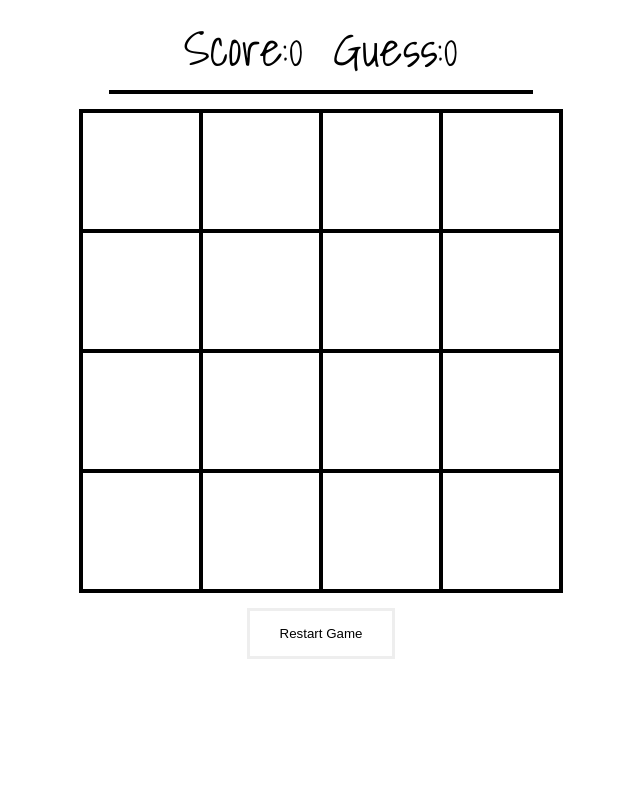
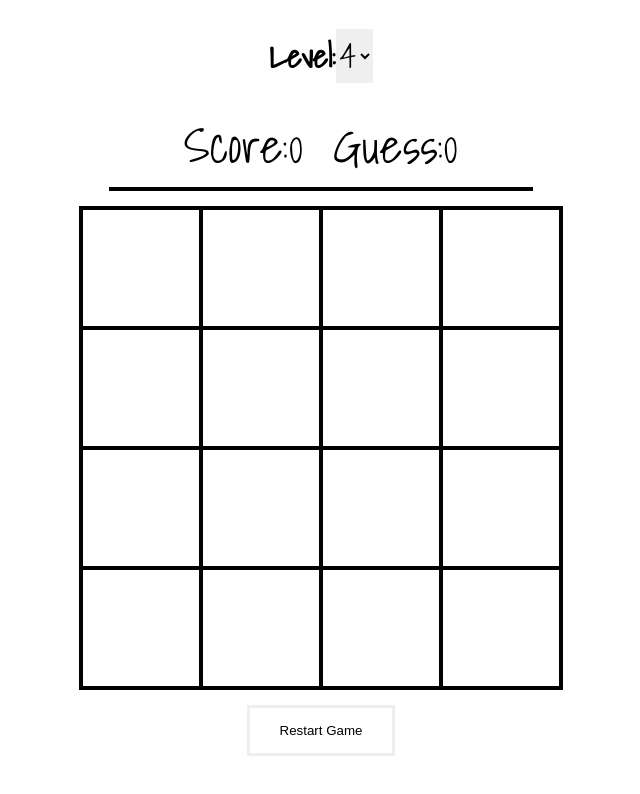
Before and after one commit to eece/find-numbers, an Angular app: page / in a window 1280 px wide. Shown: the top 794 px of the page, without its empty margins (319-959 px from the left). Built offline with nearby package versions, Linux system fonts and the light colour scheme.

Commit message:
Level feature added, bug fix after game finished restart function

```diff
--- a/src/app/app.component.html
+++ b/src/app/app.component.html
@@ -11,6 +11,10 @@
 <body>
   <div class="puzzle" *ngIf="!this.finished">
     <div class="status">
+      <h1>Level:<select (change)="levelChangeHandler()" [(ngModel)]="level">
+        <option [value]="index" *ngFor="let index of [1,2,3,4]">{{index}}</option>
+      </select></h1>
+
       <div class="score">Score:{{score}}</div>
       <div class="score">Guess:{{guess}}</div>
     </div>
@@ -22,7 +26,7 @@
   </div>
   <div class="result" *ngIf="this.finished">
     <h1>Congratulations!</h1>
-    <h2>You found all numbers with {{guess}} guesses.</h2>
+    <h2>You found all numbers with {{guess}} guesses in level {{level}}.</h2>
   </div>
   <div class="controls">
     <button (click)="restartPuzzle()">Restart Game</button>
--- a/src/app/app.component.scss
+++ b/src/app/app.component.scss
@@ -47,3 +47,8 @@ button {
 .result {
   text-align: center;
 }
+select {
+  font-size: 1em;
+  border: 0;
+  font-family: 'Shadows Into Light', cursive;
+}
--- a/src/app/app.component.ts
+++ b/src/app/app.component.ts
@@ -12,11 +12,12 @@ export class AppComponent implements OnInit {
   public score:number = 0;
   public guess:number = 0;
   public finished:boolean;
+  public level:number = 4;
   ngOnInit() {
    this.loadPuzzle();
   }
 
-  public showBox(index:number) {
+  public showBox(index:number):void {
     if(!this.boxes[index].visible) {
       this.guess++;
       if(this.openedBoxes.length < 2) {
@@ -30,14 +31,14 @@ export class AppComponent implements OnInit {
       }
     }
   }
-  public closeOpenedNonFoundBoxes() {
+  public closeOpenedNonFoundBoxes():void {
     this.boxes.filter(item => item.visible == true && item.found == false).forEach(item => {
       item.visible = false;
     })
     this.openedBoxes= [];
   }
 
-  public checkOpenedBoxes() {
+  public checkOpenedBoxes():void {
     if(this.openedBoxes[0].label == this.openedBoxes[1].label ) { // Found Items
       this.boxes.filter(item => item.label == this.openedBoxes[0].label).forEach(item => { // Make found items
         item.found = true;
@@ -49,7 +50,7 @@ export class AppComponent implements OnInit {
     }
   }
 
-  public addToOpened(index){
+  public addToOpened(index):void{
     this.boxes[index].visible= true;
     this.openedBoxes.push(this.boxes[index]);
   }
@@ -63,22 +64,28 @@ export class AppComponent implements OnInit {
     return d;
   }
 
-  public generateBoxes(id) {
-    for (let i = 1; i < 9; i++) {
+  public generateBoxes(id,level:number):void {
+    for (let i = 1; i < (level*2)+1; i++) {
       this.boxes.push({id:i+id, label:i.toString(), visible:false, found:false});
     }
   }
 
-  public loadPuzzle() {
-    this.generateBoxes('');
-    this.generateBoxes('-2');
+  public loadPuzzle():void {
+    this.generateBoxes('',Number(this.level));
+    this.generateBoxes('-2',Number(this.level));
     this.boxes = this.Shuffle(this.boxes);
   }
 
-  public restartPuzzle() {
+  public restartPuzzle():void {
     this.boxes = [];
     this.guess = 0;
     this.score = 0;
+    this.finished = false;
     this.loadPuzzle();
   }
+
+  public levelChangeHandler():void {
+    this.restartPuzzle();
+  }
+
 }
```
Also changed, not shown: src/app/app.module.ts (+4 -3 lines).
